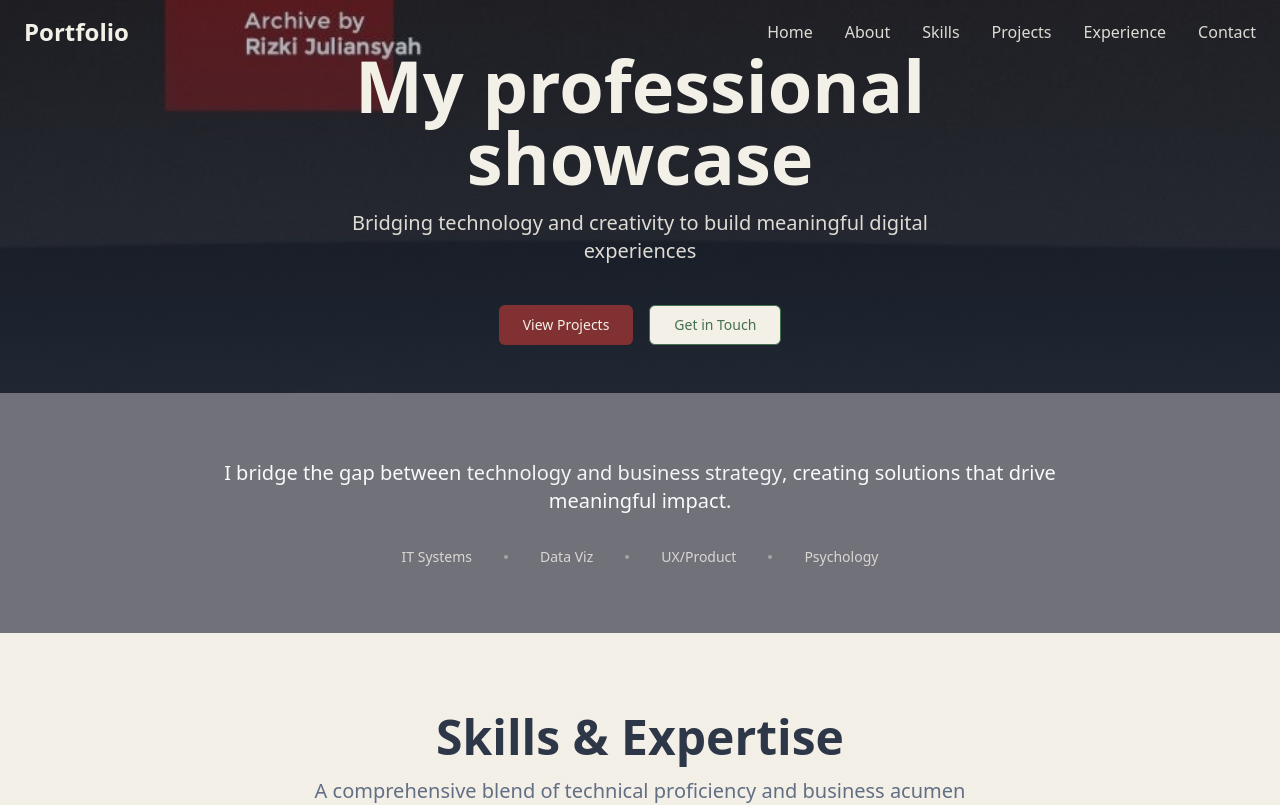
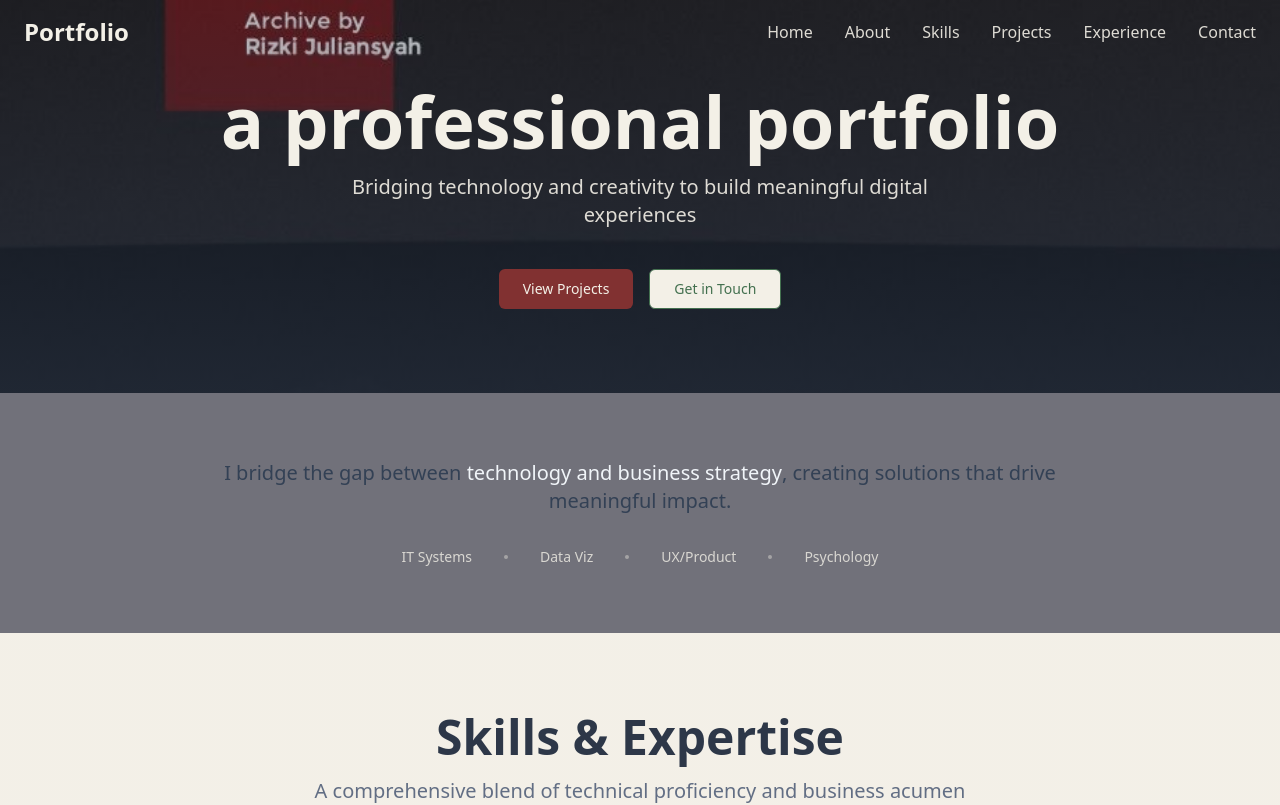
Before and after one commit to annasebedash-creator/anna-sebedach-portfolio, a React (Vite) app: page / in a window 1280 px wide. Shown: the top 805 px of the page. Built offline with nearby package versions, Linux system fonts and the light colour scheme.

Commit message:
Reverted to commit 998b3e9122353624625ca30b8afa93bdbf38c838

```diff
--- a/src/components/Header.tsx
+++ b/src/components/Header.tsx
@@ -24,16 +24,22 @@ const Header = () => {
   }];
   return <header className="fixed top-0 left-0 right-0 z-50 bg-transparent backdrop-blur-none">
       <div className="container mx-auto px-[24px] py-4">
-        <div className="flex items-center justify-between px-0 rounded-none mx-0 my-0 py-0">
-          <div className="text-2xl font-bold text-ivory">Portfolio
-
-        </div>
+        <div className="flex items-center justify-between mx-0 px-0 py-0 my-0 rounded-none">
+          <div className="text-2xl font-bold text-ivory">
+            Portfolio
+          </div>
 
           {/* Desktop Navigation */}
           <nav className="hidden md:flex items-center space-x-8">
-            {menuItems.map(item => <a key={item.label} href={item.href} className="text-ivory/90 hover:text-ivory transition-colors duration-200 font-medium">
+            {menuItems.map(item => (
+              <a
+                key={item.label}
+                href={item.href}
+                className="text-ivory/90 hover:text-ivory transition-colors duration-200 font-medium"
+              >
                 {item.label}
-              </a>)}
+              </a>
+            ))}
           </nav>
 
           {/* Mobile Menu Button */}
--- a/src/components/Hero.tsx
+++ b/src/components/Hero.tsx
@@ -11,7 +11,7 @@ const Hero = () => {
 
         <div className="absolute inset-0 flex items-center justify-center">
           <div className="text-center space-y-4 max-w-4xl mx-auto px-6">
-            <h1 className="hero-title text-4xl md:text-6xl lg:text-7xl font-bold text-ivory leading-tight">My professional showcase</h1>
+            <h1 className="hero-title text-4xl md:text-6xl lg:text-7xl font-bold text-ivory leading-tight">a professional portfolio</h1>
             <p className="hero-sub text-lg md:text-xl text-ivory/90 max-w-2xl mx-auto">
               Bridging technology and creativity to build meaningful digital experiences
             </p>
@@ -32,7 +32,7 @@ const Hero = () => {
       <section className="info-slice h-[30vh] flex items-center bg-zinc-500 rounded-none">
         <div className="container mx-auto px-6">
           <div className="max-w-4xl mx-auto text-center space-y-8">
-            <p className="text-lg leading-relaxed text-slate-50 md:text-xl font-light">
+            <p className="text-lg md:text-xl font-light leading-relaxed text-slate-700">
               I bridge the gap between <span className="text-moss-green font-medium text-slate-100">technology and business strategy</span>, creating solutions that drive meaningful impact.
             </p>
 
```
